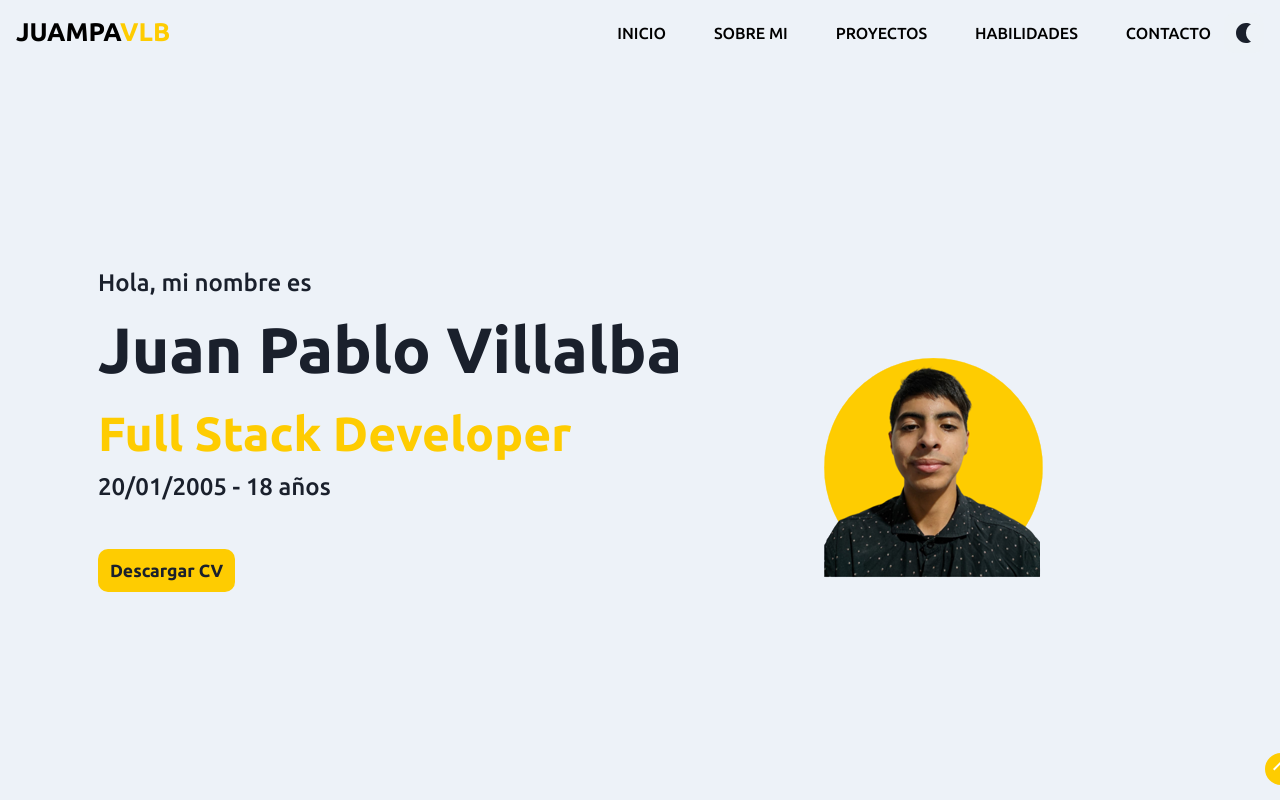
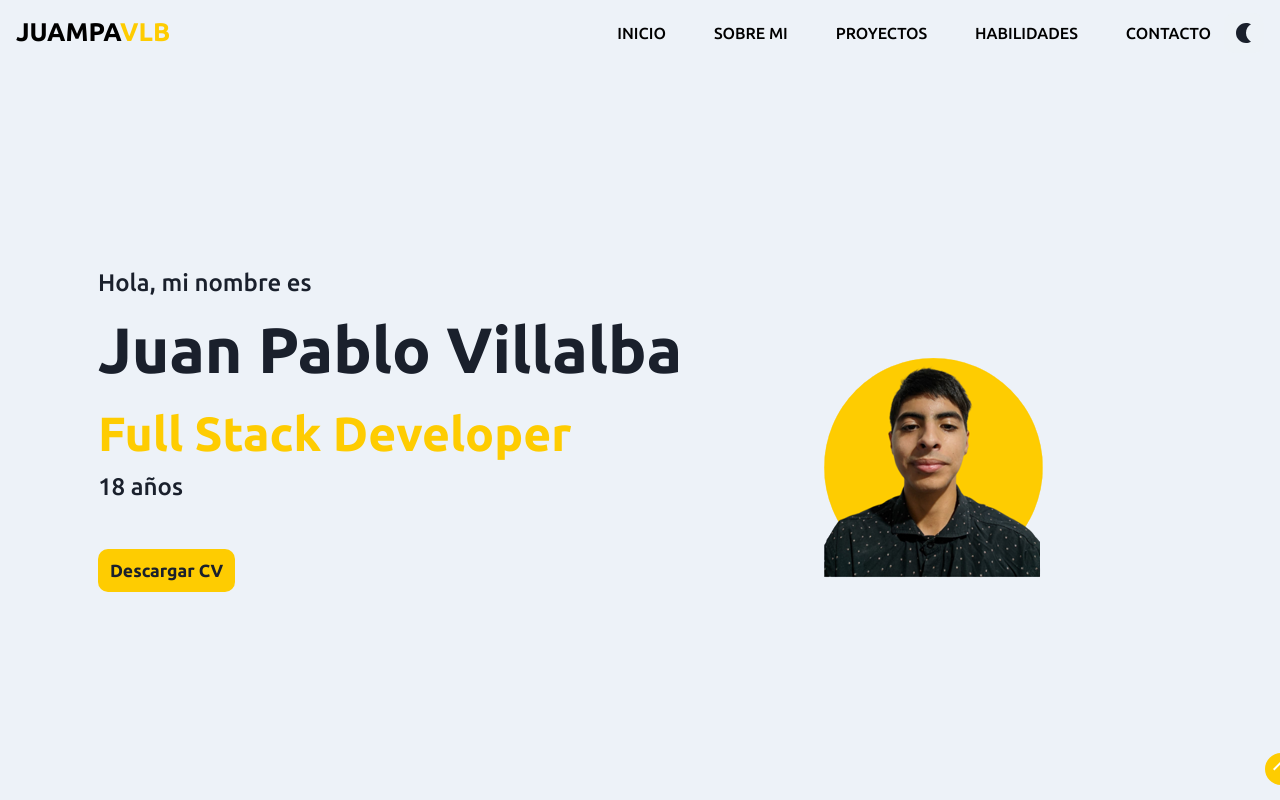
Before and after one commit to JuampaVLB/portfolio, a React (Vite) app: page / in a window 1280 px wide. Shown: the top 800 px of the page. Built offline with nearby package versions, Linux system fonts and the light colour scheme.

Commit message:
updated my date on section of home

```diff
--- a/src/pages/Home.jsx
+++ b/src/pages/Home.jsx
@@ -21,7 +21,7 @@ function Home() {
         <p>Hola, mi nombre es</p>
         <h1>Juan Pablo Villalba</h1>
         <h2>Full Stack Developer</h2>
-        <p className={styles.year}>20/01/2005 - 18 años</p>
+        <p className={styles.year}>18 años</p>
         <a href="/docs/Juan Pablo Villalba.pdf" target="_BLANK">
           Descargar CV
         </a>
```
